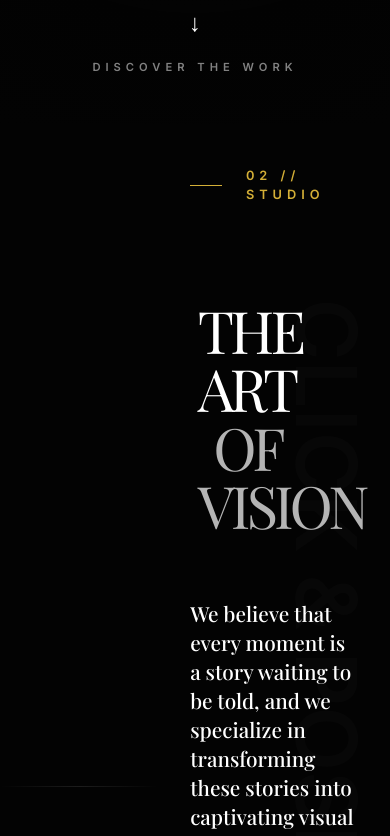
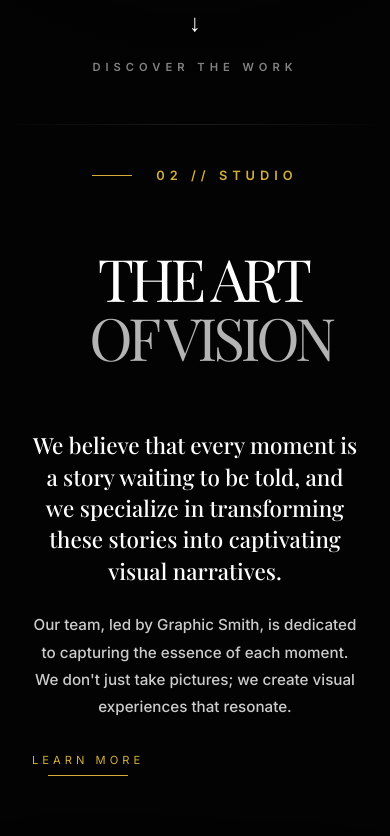
Before and after one commit to Dsoji/clinckandposes, a React (Vite) app: page / in a window 390 px wide. Shown: the part 720-1556 px from the top of the page. Built offline with nearby package versions, Linux system fonts and the light colour scheme; a web font is replaced by a local one.

Commit message:
refactor: enhance responsive design for the About section and optimize image loading across multiple components.

```diff
--- a/src/components/About.css
+++ b/src/components/About.css
@@ -1,12 +1,16 @@
 .about-exhibition {
     position: relative;
-    padding: 5vh 0 2vh 0;
-    /* Minimized bottom padding */
+    padding: 5vh 0 5vh 0;
     background-color: var(--color-noir);
     overflow: hidden;
     min-height: 100vh;
     display: flex;
+    flex-direction: column;
+    /* Stack children vertically */
+    justify-content: center;
+    /* Center the content vertically */
     align-items: center;
+    /* Center the content horizontally */
 }
 
 .about-intro {
@@ -199,20 +203,24 @@
 @media (max-width: 1024px) {
     .about-pulp-row {
         flex-direction: column;
-        align-items: flex-start;
+        align-items: center;
+        /* Centered instead of flex-start to fix the "squeeze" */
+        text-align: center;
         gap: 4rem;
         padding: 0 2rem;
     }
 
     .about-marker-cell {
         width: 100%;
+        display: flex;
+        justify-content: center;
     }
 
     .about-chapter-marker {
         flex-direction: row;
-        justify-content: flex-start;
+        justify-content: center;
         gap: 1.5rem;
-        margin-bottom: 2rem;
+        margin-bottom: 0;
     }
 
     .about-chapter-marker .tag-text {
@@ -224,16 +232,31 @@
     .about-narrative-cell,
     .about-visual-cell {
         min-width: 100%;
+        width: 100%;
+        display: flex;
+        flex-direction: column;
+        align-items: center;
     }
 
     .about-massive-title {
-        font-size: 12vw;
+        font-size: 14vw;
+        /* Slightly larger for impact */
         line-height: 1;
+        text-align: center;
+    }
+
+    .about-narrative {
+        max-width: 100%;
+        text-align: center;
     }
 
     .narrative-lead {
-        font-size: 1.3rem;
+        font-size: 1.4rem;
         margin-bottom: 1.5rem;
+    }
+
+    .about-discover-btn {
+        align-items: center;
     }
 
     .about-visual-cell {
@@ -241,8 +264,8 @@
     }
 
     .bg-text-vertical {
-        font-size: 10vh;
-        right: -5vh;
+        display: none;
+        /* Remove to prevent horizontal overflow/squeeze on mobile */
     }
 }
 
--- a/src/components/About.jsx
+++ b/src/components/About.jsx
@@ -57,7 +57,12 @@ const About = () => {
                 <div className="about-visual-cell">
                     <div className="lens-exhibit-container" style={{ transform: `rotate(${(scrollProgress - 0.5) * 10}deg)` }}>
                         <div className="lens-floating-card">
-                            <img src={aboutLens} alt="CLICK & POSES Master Logo" className="lens-image-exhibit" />
+                            <img
+                                src={aboutLens}
+                                alt="CLICK & POSES Master Logo"
+                                className="lens-image-exhibit"
+                                loading="lazy"
+                            />
                         </div>
                     </div>
                 </div>
--- a/src/components/Hero.jsx
+++ b/src/components/Hero.jsx
@@ -56,7 +56,11 @@ const Hero = () => {
                                     transform: `rotate(${print.rot}) translateY(${(0.5 - scrollProgress) * (40 * (i + 1))}px)`
                                 }}
                             >
-                                <img src={print.img} alt="Featured Print" />
+                                <img
+                                    src={print.img.includes('unsplash') ? `${print.img}&w=500` : print.img}
+                                    alt="Featured Print"
+                                    loading="lazy"
+                                />
                             </div>
                         ))}
                     </div>
--- a/src/components/PortfolioSection.jsx
+++ b/src/components/PortfolioSection.jsx
@@ -25,9 +25,10 @@ const PortfolioSection = ({ id, index, title, subtitle, description, mainImage,
             <div className="portfolio-bg">
                 <div className="mask-wrapper" style={{ clipPath: `inset(${(1 - scrollProgress) * 20}% 0% 0% 0%)` }}>
                     <img
-                        src={mainImage}
+                        src={typeof mainImage === 'string' && mainImage.includes('unsplash') ? `${mainImage}&w=1600` : mainImage}
                         alt={title}
                         className="parallax-bg"
+                        loading="lazy"
                         style={{ transform: `scale(${1.1 + scrollProgress * 0.1}) translateY(${(scrollProgress - 0.5) * 100}px)` }}
                     />
                 </div>
@@ -53,7 +54,11 @@ const PortfolioSection = ({ id, index, title, subtitle, description, mainImage,
                         <div className="slideshow-track">
                             {galleryImages.concat(galleryImages).map((img, i) => (
                                 <div key={i} className="floating-card">
-                                    <img src={img} alt={`${title} Detail`} />
+                                    <img
+                                        src={typeof img === 'string' && img.includes('unsplash') ? `${img}&w=600` : img}
+                                        alt={`${title} Detail`}
+                                        loading="lazy"
+                                    />
                                 </div>
                             ))}
                         </div>
--- a/src/components/Reviews.jsx
+++ b/src/components/Reviews.jsx
@@ -69,7 +69,12 @@ const Reviews = () => {
                             className={`review-slide ${index === activeIndex ? 'active' : ''}`}
                         >
                             <div className="review-image-wrapper">
-                                <img src={review.image} alt={review.client} className="review-image" />
+                                <img
+                                    src={`${review.image}&w=800`}
+                                    alt={review.client}
+                                    className="review-image"
+                                    loading="lazy"
+                                />
                                 <div className="review-image-overlay"></div>
                             </div>
 
--- a/src/index.css
+++ b/src/index.css
@@ -74,8 +74,11 @@ p {
 }
 
 .section-divider-top {
+  position: absolute;
+  top: 0;
+  left: 0;
   width: 100%;
   height: 1px;
   background: linear-gradient(to right, transparent, rgba(255, 255, 255, 0.1), transparent);
-  margin-bottom: 2rem;
+  z-index: 5;
 }
```
